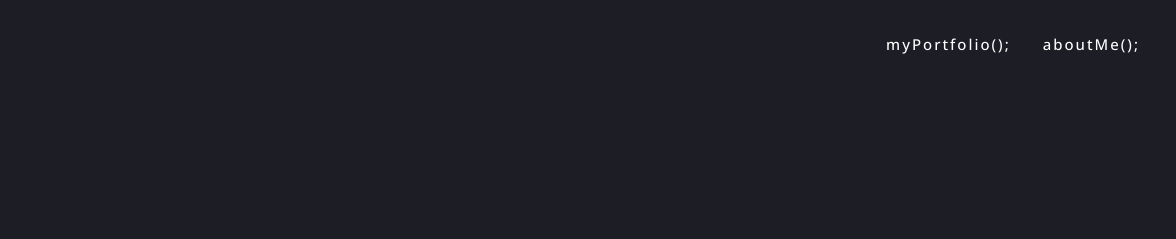
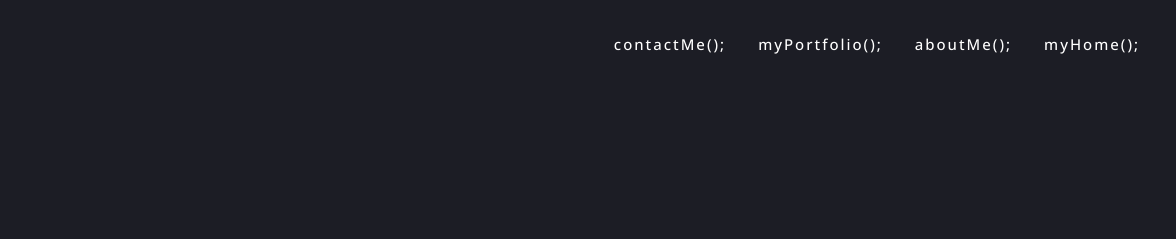
Before and after one commit to danOGUK/PersonalWebsite, a plain HTML site: page index.html in a window 1280 px wide. Shown: the top 239 px of the page, 104-1280 px from the left. Drawn offline with nearby package versions, Linux system fonts and the light colour scheme.

Commit message:
Update index.html

```diff
--- a/index.html
+++ b/index.html
@@ -15,8 +15,10 @@
          <div class="logo"><img src="images/logo.png" rel="logo"></div>
          <div class="navi">
             <ul>
+              <li><a href="#home" class="middle">myHome();</a></li>
               <li><a href="#about" class="middle">aboutMe();</a></li>
               <li><a href="#portfolio" class="middle">myPortfolio();</a></li>
+              <li><a href="#contact" class="middle">contactMe();</a></li>
             </ul>
          </div>
      </div>
```
